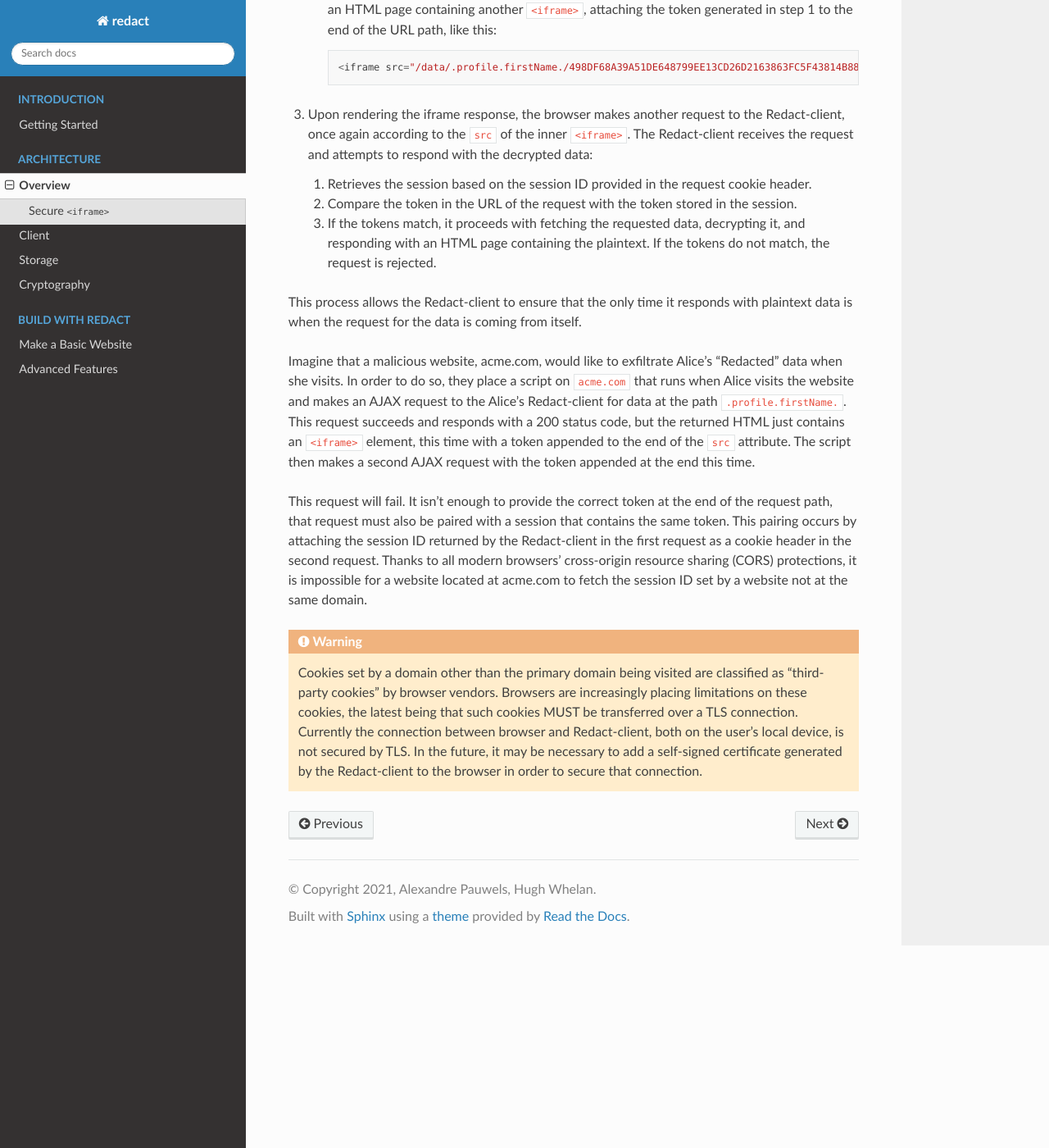
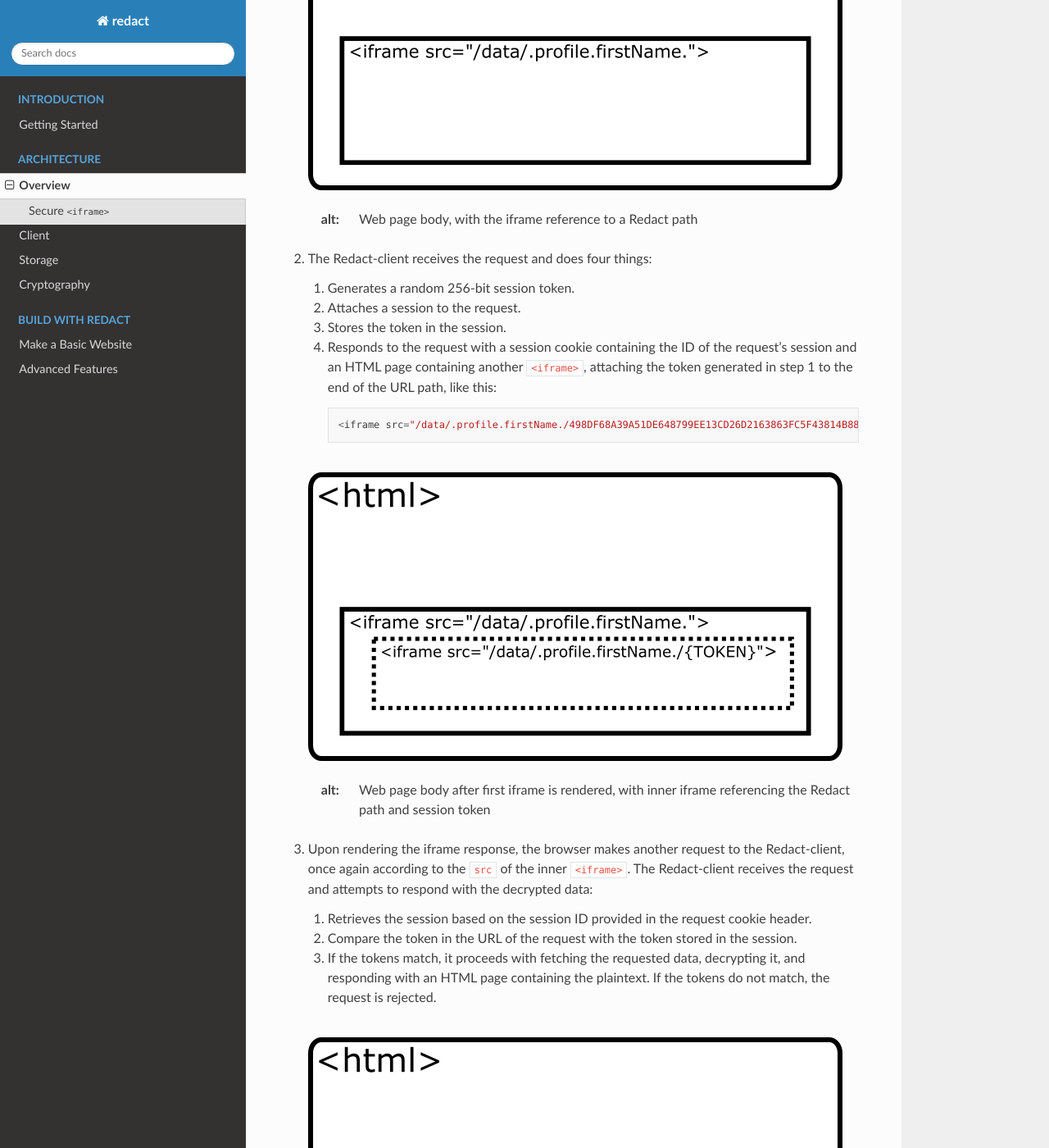
Before and after one commit to pauwels-labs/redact-docs, a Sphinx documentation site: the page built from source/overview.rst, in a window 1280 px wide and 1400 px high, scrolled down 1619 px. Shown: the whole window at 82% size. Built offline with Sphinx 7.4.7 and the Read the Docs theme 2.0.0, drawn with Linux system fonts in a browser that asks for light colours; some of the changed text lies outside the part shown.

Commit message:
add images to overview

```diff
--- a/source/overview.rst
+++ b/source/overview.rst
@@ -53,6 +53,9 @@ The general flow to request data to be displayed works as such:
    There are additional parameters that can be provided which further customize
    the Redact-client's response, but are left out here for simplicity.
 
+   .. image:: _static/images/iframe_1.png
+   :alt: Web page body, with the iframe reference to a Redact path
+
 2. The Redact-client receives the request and does four things:
 
    1. Generates a random 256-bit session token.
@@ -64,6 +67,9 @@ The general flow to request data to be displayed works as such:
       this::
 
 	<iframe src="/data/.profile.firstName./498DF68A39A51DE648799EE13CD26D2163863FC5F43814B8895B78BBA45935A0"></iframe>
+
+   .. image:: _static/images/iframe_2.png
+   :alt: Web page body after first iframe is rendered, with inner iframe referencing the Redact path and session token
 
 3. Upon rendering the iframe response, the browser makes another request to the
    Redact-client, once again according to the ``src`` of the inner ``<iframe>``.
@@ -77,6 +83,9 @@ The general flow to request data to be displayed works as such:
    3. If the tokens match, it proceeds with fetching the requested data,
       decrypting it, and responding with an HTML page containing the
       plaintext. If the tokens do not match, the request is rejected.
+
+   .. image:: _static/images/iframe_3.png
+   :alt: Web page body after secure iframe is rendered, with the decrypted Redact data
 
 This process allows the Redact-client to ensure that the only time it responds
 with plaintext data is when the request for the data is coming from itself.
```
Also changed, not shown: source/_static/images/iframe_1.png (added), source/_static/images/iframe_2.png (added), source/_static/images/iframe_3.png (added).
